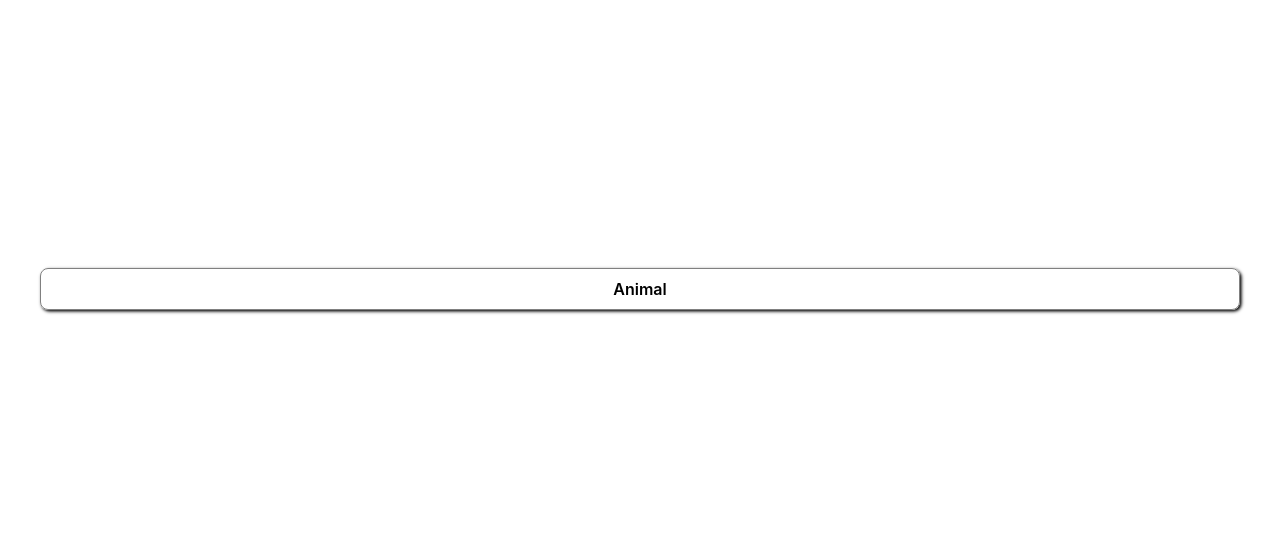
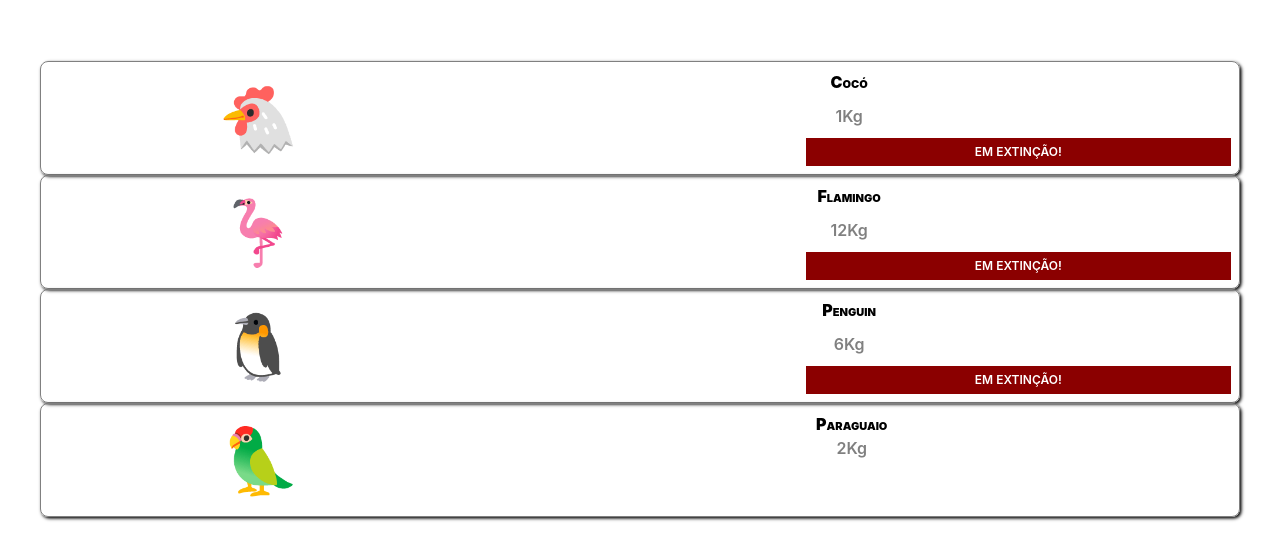
Before and after one commit to ufjf-dcc207/ufjf-dcc207-2024-3-a-atv03-SarahCristina00, a React (Vite) app: page / in a window 1280 px wide. Shown: the part 111-670 px from the top of the page. Built offline with nearby package versions, Linux system fonts and the light colour scheme.

Commit message:
Cria Animmal.css e .tsc. Edita arquivos e cria as classes de Animal

```diff
--- a/src/Animal.css
+++ b/src/Animal.css
@@ -4,4 +4,35 @@
     padding: 0.5em;
     font-weight: 600;
     box-shadow: 0.1em 0.1em 0.2em;
+    display: grid;
+    grid-template-areas:
+    "icone nome nome"
+    "icone peso peso"
+    "icone . extincao";
 }
+
+.animal .icone{
+    grid-area: icone;
+    place-content: center;
+    font-size: 4em;
+}
+
+.animal .nome{
+    grid-area: nome;
+    font-weight: 900;
+    font-variant: small-caps;
+}
+
+.animal .peso{
+    grid-area: peso;
+    color: gray;
+}
+
+.animal .extincao{
+    grid-area: extincao;
+    text-transform: uppercase;
+    background-color: darkred;
+    color: white;
+    font-size: 0.75em;
+    place-content: center;
+}
--- a/src/Animal.tsx
+++ b/src/Animal.tsx
@@ -1,5 +1,24 @@
 import "./Animal.css";
 
-export default function Animal(){
-    return <div className="animal">Animal</div>;
+interface AnimalProps{
+    icone?: string;
+    nome?: string;
+    peso?: number;
+    emExtincao?: boolean;
 }
+
+export default function Animal({
+    icone = "?",
+    nome =  "desconhecido",
+    peso = 0.0,
+    emExtincao = false,
+}:AnimalProps){
+    return(
+        <div className="animal">
+        <div className="icone">{icone}</div>
+        <div className="nome">{nome}</div>
+        <div className="peso">{peso.toLocaleString()}Kg</div>
+        {emExtincao && <div className="extincao">Em Extinção!</div>}
+        </div>
+    );
+}
--- a/src/App.tsx
+++ b/src/App.tsx
@@ -5,8 +5,14 @@ import './App.css'
 function App() {
 
 
-  return <div className = "app"><Animal/>
-    </div>;
+  return (
+  <div className = "app">
+        <Animal icone= "🐔" nome="Cocó" peso={1.0} emExtincao={true}/>
+        <Animal icone= "🦩" nome="Flamingo" peso={12.0} emExtincao={true}/>
+        <Animal icone="🐧" nome="Penguin" peso={6.0} emExtincao={true}/>
+        <Animal icone= "🦜" nome="Paraguaio" peso={2.0} emExtincao={false}/>
+    </div>
+  );
 }
 
 
```
